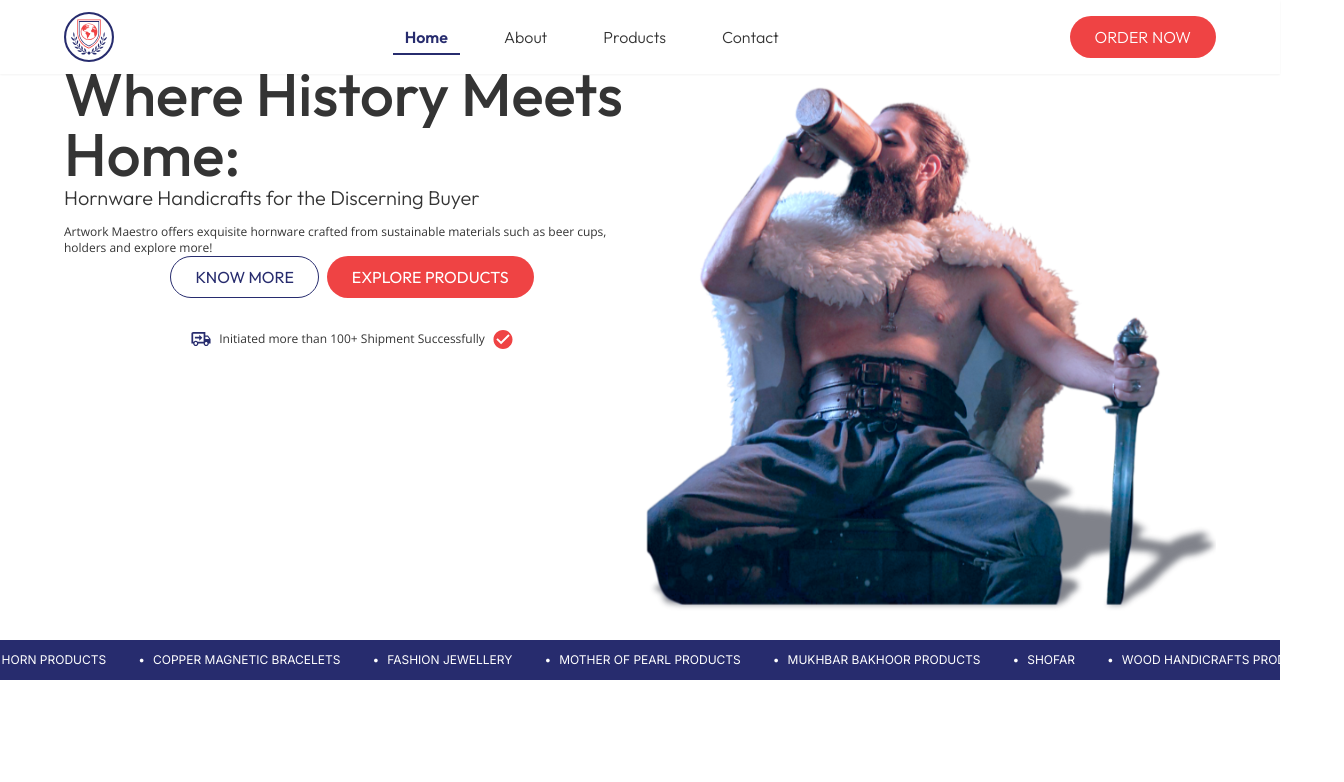
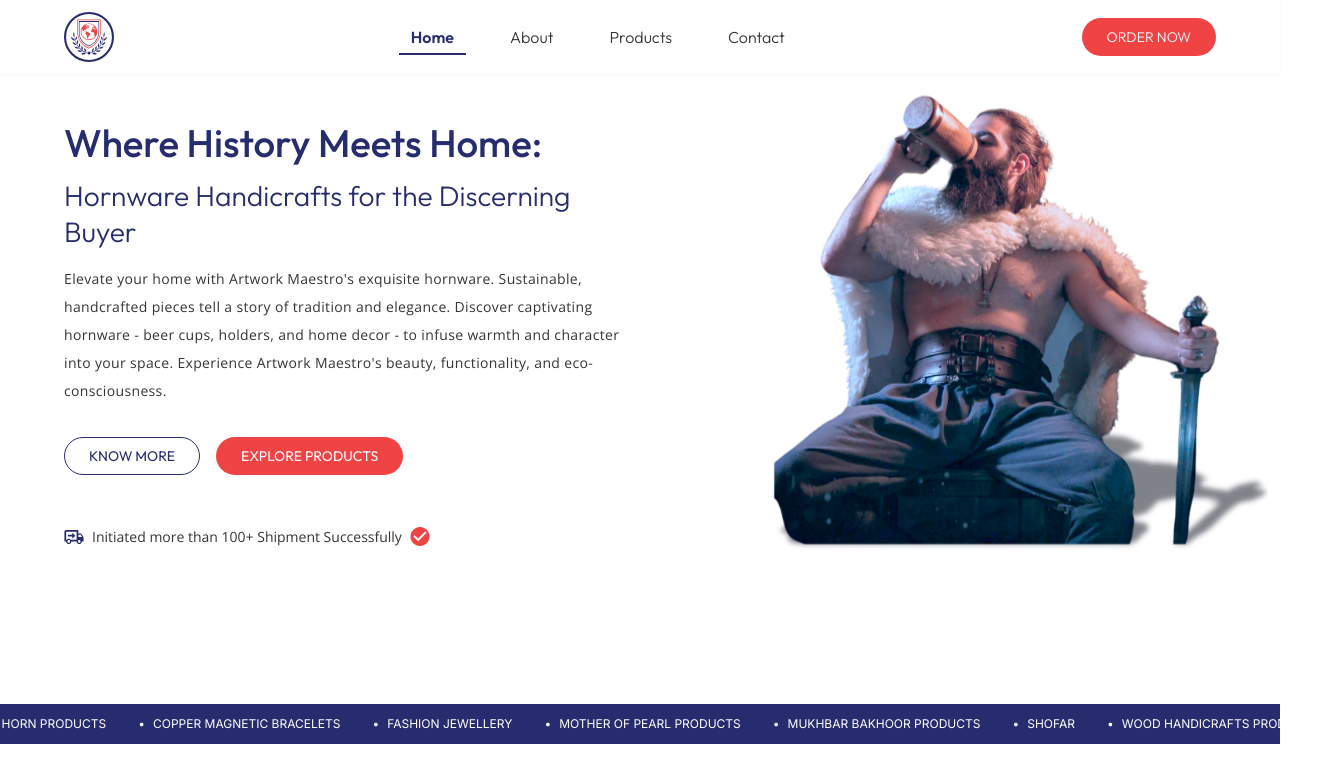
Before and after one commit to saadsalmany/Artwork-Maestro, a Next.js app: page / in a window 1280 px wide. Shown: the top 782 px of the page, 1344 px wide, since content can reach past the window. Built offline with nearby package versions, Linux system fonts and the light colour scheme.

Commit message:
desktop resoponsivenss done!

```diff
--- a/app/Components/HeroSection.js
+++ b/app/Components/HeroSection.js
@@ -14,10 +14,12 @@ const HeroSection = () => {
   const headingRef = useRef(null);
   const subheadingRef = useRef(null);
   const paragraphRef = useRef(null);
+  const paragraphRefDesktop = useRef(null);
   const imageRefMobile = useRef(null);
   const imageRefDesktop = useRef(null);
   const ctaRef = useRef(null);
   const shipmentRef = useRef(null);
+  const marqueeRef = useRef(null);
 
   useEffect(() => {
     let ctx = gsap.context(() => {
@@ -42,6 +44,12 @@ const HeroSection = () => {
           "-=0.5"
         )
         .fromTo(
+          [paragraphRefDesktop.current],
+          { opacity: 0, y: 30 },
+          { opacity: 1, y: 0, duration: 0.8 },
+          "-=0.5"
+        )
+        .fromTo(
           [imageRefMobile.current, imageRefDesktop.current],
           { opacity: 0, scale: 0.8 },
           { opacity: 1, scale: 1, duration: 1 },
@@ -55,6 +63,12 @@ const HeroSection = () => {
         )
         .fromTo(
           shipmentRef.current,
+          { opacity: 0, y: 20 },
+          { opacity: 1, y: 0, duration: 0.5 },
+          "-=0.3"
+        )
+        .fromTo(
+          marqueeRef.current,
           { opacity: 0, y: 20 },
           { opacity: 1, y: 0, duration: 0.5 },
           "-=0.3"
@@ -95,25 +109,40 @@ const HeroSection = () => {
         ref={sectionRef}
         className="hero-section bg-white min-h-screen flex flex-col tablet:flex-row items-stretch justify-between px-6 tablet:px-16 desktop:px-26 max-w-7xl mx-auto"
       >
-        <div className="content-wrapper flex-1 pt-10 tablet:pt-0 desktop:pt-0 flex flex-col tablet:max-w-[50%]">
+        <div className="content-wrapper gap-1 flex-1 pt-7 tablet:pt-11 desktop:pt-12 flex flex-col tablet:max-w-[50%]">
           <h1
             ref={headingRef}
-            className="text-[7vw] tablet:text-5xl desktop:text-6xl font-medium font-outfit mb-0 text-charcoal"
+            className="text-[7vw] tablet:text-[3.3vw] desktop:text-[3vw] font-medium font-outfit mb-0 desktop:leading-relaxed text-secondary-blue"
           >
             Where History Meets Home:
           </h1>
           <p
             ref={subheadingRef}
-            className="text-xl mb-3 font-outfit leading-snug font-light text-charcoal"
+            className="text-xl mb-3 font-outfit leading-tight font-light desktop:mt-0 desktop:text-[2.2vw] text-secondary-blue"
           >
             Hornware Handicrafts for the Discerning Buyer
           </p>
-          <p ref={paragraphRef} className="text-xs font-openSans text-charcoal">
+          <p
+            ref={paragraphRef}
+            className="text-xs tablet:hidden font-openSans text-charcoal mb-4 tablet:mb-8"
+          >
             Artwork Maestro offers exquisite hornware crafted from sustainable
             materials such as beer cups, holders and explore more!
           </p>
 
-          {/* Hero image for mobile */}
+          <p
+            ref={paragraphRefDesktop}
+            className="hidden tablet:block text-xs tracking-wide font-openSans  desktop:text-sm desktop:leading-loose desktop:mt-0 text-charcoal mb-4 tablet:mb-2"
+          >
+            Elevate your home with Artwork Maestro's exquisite hornware.
+            Sustainable, handcrafted pieces tell a story of tradition and
+            elegance. Discover captivating hornware - beer cups, holders, and
+            home decor - to infuse warmth and character into your space.
+            Experience Artwork Maestro's beauty, functionality, and
+            eco-consciousness.
+          </p>
+
+          {/* Hero image for mobile - keep as is */}
           <div
             ref={imageRefMobile}
             className="w-72 tablet:hidden ml-10 mb-5 -mt-8"
@@ -129,7 +158,7 @@ const HeroSection = () => {
 
           <div
             ref={ctaRef}
-            className="cta-buttons mb-8 flex justify-center gap-2"
+            className="cta-buttons mb-7 relative desktop:top-5 flex justify-center tablet:justify-start gap-2 tablet:gap-4"
           >
             <SecondaryBtn href="/about">KNOW MORE</SecondaryBtn>
             <PrimaryBtn href="/products">EXPLORE PRODUCTS</PrimaryBtn>
@@ -137,39 +166,45 @@ const HeroSection = () => {
 
           <div
             ref={shipmentRef}
-            className="flex items-center text-xs justify-center font-openSans text-charcoal"
+            className="flex items-center text-xs tablet:text-sm justify-center relative desktop:top-10 tablet:justify-start font-openSans text-charcoal"
           >
             <Image
-              src="/truckIcon.svg" // Path to your truck icon
+              src="/truckIcon.svg"
               alt="Truck Icon"
-              width={20} // Adjust size as needed
-              height={20} // Adjust size as needed
+              width={20}
+              height={20}
             />
-           <p className="mx-2"> Initiated more than 100+ Shipment Successfully </p>
+            <p className="mx-2">
+              {" "}
+              Initiated more than 100+ Shipment Successfully{" "}
+            </p>
             <Image
-              src="/successIcon.svg" // Path to your truck icon
-              alt="Truck Icon"
-              width={20} // Adjust size as needed
-              height={20} // Adjust size as needed
+              src="/successIcon.svg"
+              alt="Success Icon"
+              width={20}
+              height={20}
             />
           </div>
         </div>
 
         {/* Hero image for tablet and desktop */}
-        <div ref={imageRefDesktop} className="hidden tablet:block flex-1">
+        <div
+          ref={imageRefDesktop}
+          className="hidden tablet:block flex-1 relative tablet:left-16 desktop:left-32"
+        >
           <Image
             src="/heroSvg.svg"
             alt="Hero"
             width={500}
             height={500}
             quality={100}
-            className="w-full h-auto object-cover"
+            className="w-full h-auto object-contain tablet:w-[400px] tablet:h-[400px] desktop:w-[500px] desktop:h-[500px]"
           />
         </div>
       </section>
 
       {/* Responsive Marquee */}
-      <div className="bg-secondary-blue text-white text-[8px] desktop:text-xs tablet:text-[8px] list-disc py-3 relative bottom-56">
+      <div ref={marqueeRef} className="bg-secondary-blue text-white text-[8px] desktop:text-xs tablet:text-[10px] list-disc py-3 relative bottom-56 tablet:bottom-32 desktop:bottom-[20%]">
         <Marquee speed={50} gradient={false}>
           {[
             "BONE INLAY PRODUCTS",
--- a/app/Components/Logo.js
+++ b/app/Components/Logo.js
@@ -9,7 +9,8 @@ function Logo() {
     <div>
       <Link
               href="/"
-              className="flex-shrink-0 transition-transform duration-300 hover:scale-105"
+              className="flex-shrink-0 transition-transform duration-300 hover:scale-105
+              hover:drop-shadow-lg hover:shado"
             >
               <Image
                 src="/Logo.svg"
--- a/app/Components/PrimaryBtn.js
+++ b/app/Components/PrimaryBtn.js
@@ -23,8 +23,8 @@ const PrimaryBtn = ({ href, children }) => {
           ${isClicked ? "scale-95" : ""}
           hover:bg-white hover:shadow-sm hover:border border-secondary-blue hover:text-secondary-blue hover:-translate-y-1
           mobile:text-xs mobile:px-6 mobile:py-2
-          tablet:text-sm tablet:px-6 tablet:py-2
-          desktop:text-base desktop:px-6 desktop:py-2
+          tablet:text-xm tablet:px-6 tablet:py-2
+          desktop:text-sm desktop:px-6 desktop:py-2
         `}
       >
         {children}
--- a/app/Components/SecondaryBtn.js
+++ b/app/Components/SecondaryBtn.js
@@ -23,8 +23,8 @@ const SecondaryBtn = ({ href, children }) => {
           ${isClicked ? "scale-95" : ""}
          hover:bg-white hover:shadow-sm hover:text-secondary-blue hover:-translate-y-1
         mobile:text-xs mobile:px-6 mobile:py-2
-        tablet:text-sm tablet:px-6 tablet:py-2
-        desktop:text-base desktop:px-6 desktop:py-2
+        tablet:text-xs tablet:px-6 tablet:py-2
+        desktop:text-sm desktop:px-6 desktop:py-2
         `}
       >
         {children}
@@ -37,32 +37,3 @@ const SecondaryBtn = ({ href, children }) => {
 };
 
 export default SecondaryBtn;
-
-
-
-// 'use client'
-// import Link from 'next/link';
-
-// const PrimaryBtn = ({ href, children }) => {
-//   return (
-//     <Link href={href} className="group">
-//       <button className="
-//         relative overflow-hidden
-//         z-50
-//         text-sm
-//         px-4 py-1.5
-//         bg-primary-red text-white font-outfit rounded-full
-//         transition-all duration-300 ease-in-out
-//         hover:bg-secondary-blue hover:shadow-sm  hover:-translate-y-1
-//         mobile:text-sm mobile:px-6 mobile:py-2
-//         tablet:text-sm tablet:px-6 tablet:py-2
-//         desktop:text-base desktop:px-6 desktop:py-2
-//       ">
-//         <span className="relative z-10">{children}</span>
-//         <span className="absolute inset-0 bg-primary-red bottom-0.5 rounded-full opacity-0 group-hover:opacity-100 transition-opacity duration-300 z-0"></span>
-//       </button>
-//     </Link>
-//   );
-// };
-
-// export default PrimaryBtn;
--- a/tailwind.config.js
+++ b/tailwind.config.js
@@ -18,10 +18,10 @@ module.exports = {
         'charcoal': '#343434',
       },
       screens: {
-        'mobile': '390px',
-        'tablet': '768px',
+        'mobile': '0px',
+        'tablet': '640px',
         'desktop': '1024px',
-      },
+      }
     },
   },
   plugins: [],
```
